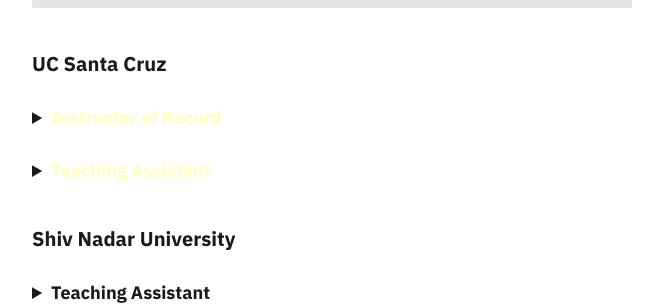
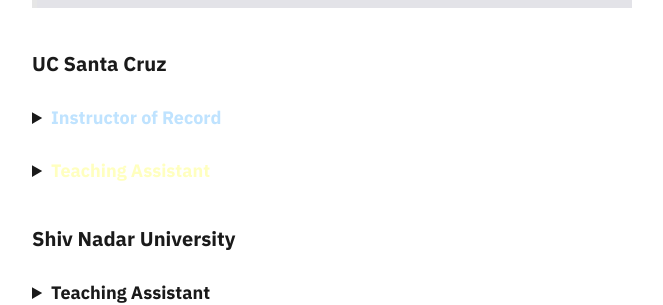
Before and after one commit to junkquill/junkquill.github.io, a Jekyll site: the page built from _pages/teaching.md, in a window 1280 px wide. Shown: the part 257-562 px from the top of the page, without its empty margins (308-971 px from the left). Built offline with Jekyll 4.4.1, drawn with Linux system fonts in a browser that asks for light colours.

Commit message:
sec-hl-1

```diff
--- a/_pages/teaching.md
+++ b/_pages/teaching.md
@@ -17,7 +17,7 @@
 ### UC Santa Cruz
 
 <details>
-    <summary><b style="color:#ffffbf">Instructor of Record</b></summary>
+    <summary><b style="color:#bfe3ff">Instructor of Record</b></summary>
 
 <ul style="line-height:150%">
 
```
